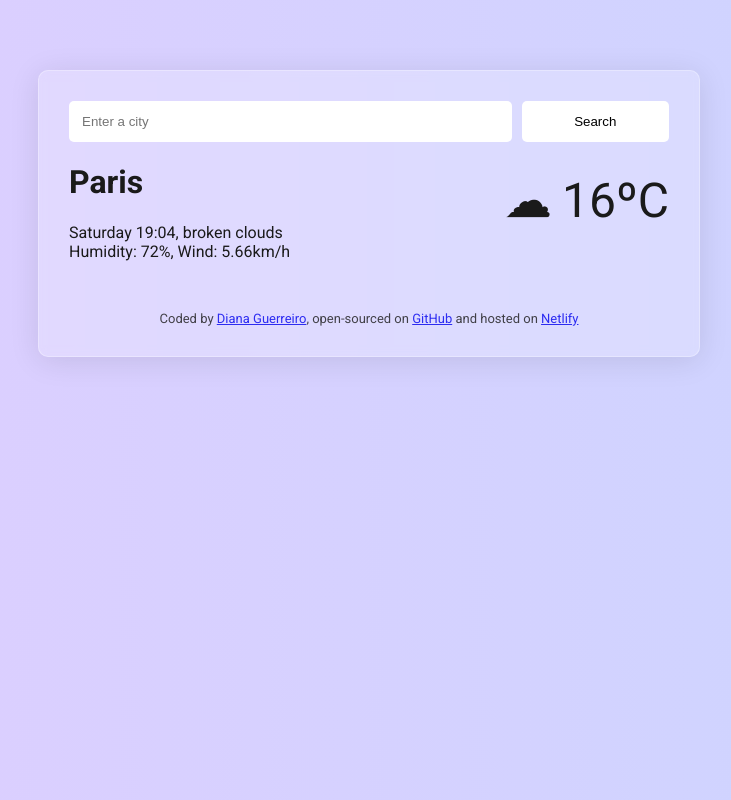
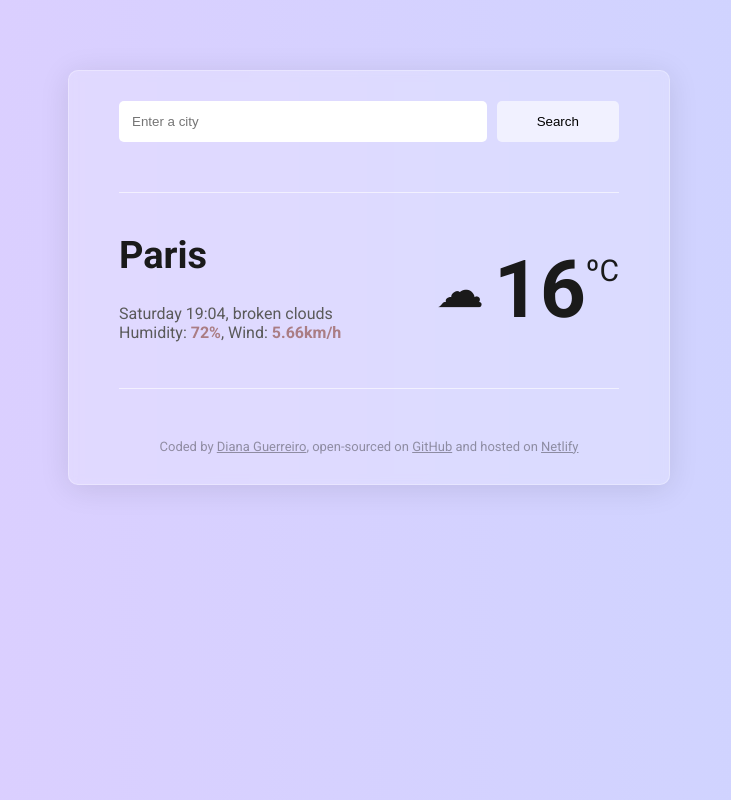
Before and after one commit to wwwavvves/weather-app-project, a plain HTML site: page index.html in a window 1280 px wide. Shown: the whole page, without its empty margins (271-1002 px from the left). Drawn offline with Linux system fonts and the light colour scheme.

Commit message:
Added some more structure to the html, added css

```diff
--- a/index.html
+++ b/index.html
@@ -3,7 +3,7 @@
   <head>
     <meta charset="UTF-8" />
     <meta name="viewport" content="width=device-width, initial-scale=1.0" />
-    <link rel="stylesheet" href="./style.css" />
+    <link rel="stylesheet" href="./src/style.css" />
     <!-- font -->
     <link rel="preconnect" href="https://fonts.googleapis.com" />
     <link rel="preconnect" href="https://fonts.gstatic.com" crossorigin />
@@ -16,22 +16,29 @@
   </head>
   <body>
     <div class="weather-app">
-      <main>
+      <header>
         <form class="search-container">
-          <input type="text" placeholder="Enter a city" id="search-input" />
+          <input
+            type="text"
+            placeholder="Enter a city"
+            id="search-input"
+            required
+          />
           <input type="submit" value="Search" id="search-btn" />
         </form>
-        <div class="weather-container">
-          <div class="weather-details">
-            <h1>Paris</h1>
+      </header>
+      <main>
+        <div class="weather-details">
+          <h1>Paris</h1>
+          <p>
             Saturday 19:04, broken clouds <br />
-            Humidity: 72%, Wind: 5.66km/h
-          </div>
-          <div class="city-temperature">
-            <span class="weather-icon">☁</span>16<span class="temp-unit"
-              >ºC</span
-            >
-          </div>
+            Humidity: <strong>72%</strong>, Wind: <strong>5.66km/h</strong>
+          </p>
+        </div>
+        <div class="city-temperature">
+          <div class="city-temperature-icon">☁</div>
+          <div class="city-temperature-degrees">16</div>
+          <span class="city-temperature-unit">ºC</span>
         </div>
       </main>
       <footer>
@@ -51,6 +58,6 @@
       </footer>
     </div>
 
-    <script src="./script..js"></script>
+    <script src="./src/script..js"></script>
   </body>
 </html>
--- a/style.css
+++ b/src/style.css
@@ -8,6 +8,9 @@ body {
 
   font-family: "Roboto", sans-serif;
   color: rgb(26, 26, 26);
+  box-sizing: border-box;
+  margin: 0;
+  padding: 0;
 }
 
 @-webkit-keyframes AnimationName {
@@ -52,8 +55,8 @@ body {
   -webkit-backdrop-filter: blur(5px);
   border: 1px solid rgba(255, 255, 255, 0.3);
 
-  padding: 30px;
-  max-width: 600px;
+  padding: 30px 50px;
+  max-width: 500px;
   margin: 70px auto;
 }
 
@@ -71,29 +74,62 @@ body {
 }
 
 #search-btn {
-  background-color: #fff;
+  background-color: rgba(255, 255, 255, 0.6);
   border: none;
   padding: 10px;
   border-radius: 5px;
 }
 
-.weather-container {
+main {
   display: flex;
   justify-content: space-between;
+  margin-top: 50px;
+  padding: 30px 0 30px 0;
+  border-top: 1px solid rgb(255, 255, 255, 0.6);
+  border-bottom: 1px solid rgb(255, 255, 255, 0.6);
 }
 
-.weather-icon {
-  padding: 10px;
+.weather-details h1 {
+  font-size: 38px;
+  margin: 0;
+  line-height: 1.7;
+}
+
+.weather-details p {
+  color: rgb(90, 90, 90);
+}
+
+.weather-details strong {
+  color: rgb(170, 125, 132);
 }
 
 .city-temperature {
-  padding-top: 30px;
+  display: flex;
+  align-items: center;
+}
+
+.city-temperature-icon {
   font-size: 48px;
+  margin-right: 10px;
+}
+
+.city-temperature-degrees {
+  font-size: 80px;
+  font-weight: bold;
+}
+
+.city-temperature-unit {
+  font-size: 30px;
+  margin-bottom: 40px;
 }
 
 footer {
   margin-top: 50px;
   text-align: center;
-  opacity: 0.8;
+  opacity: 0.4;
   font-size: 13px;
 }
+
+footer a {
+  color: rgb(26, 26, 26);
+}
```
Also changed, not shown: src/script..js (added).
